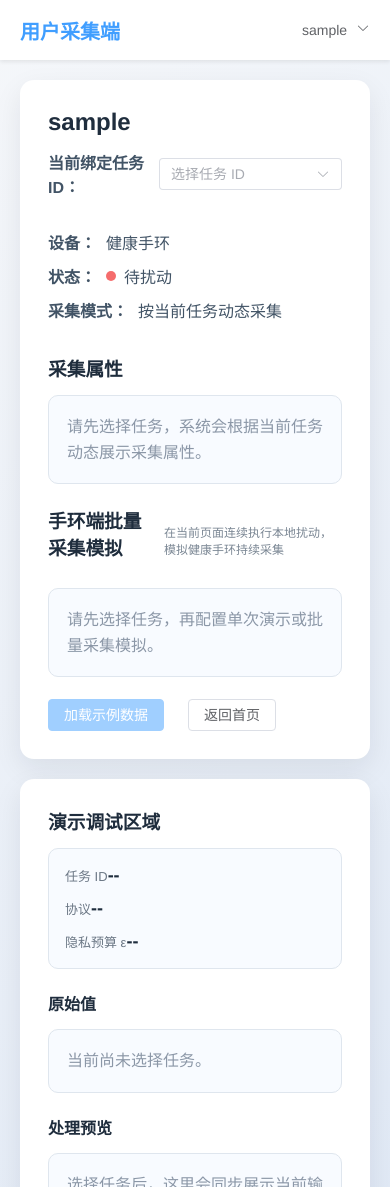
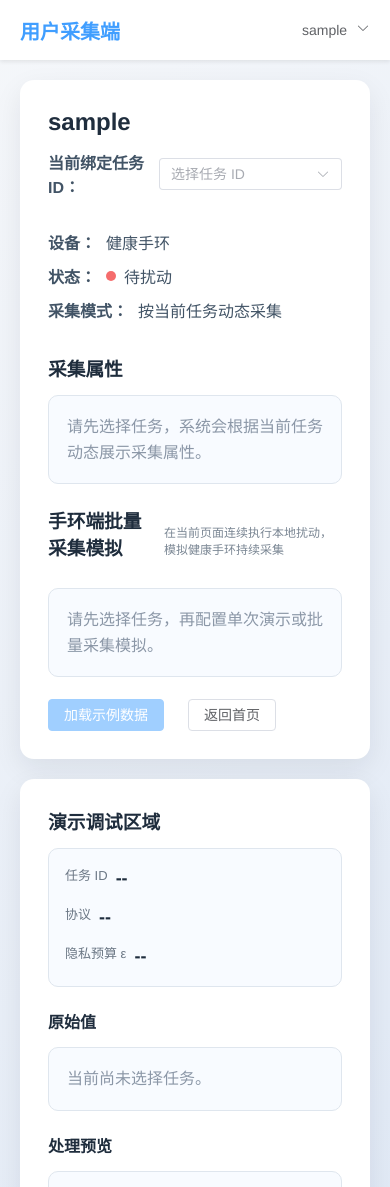
Before and after one commit to Zhou-sq05/trae-team-project, a Vue app in the folder vue-privacy-demo/: page /user/device in a window 390 px wide. Shown: the top 1187 px of the page. Built offline with nearby package versions, Linux system fonts and the light colour scheme; sample sign-in values are in the browser's storage.

Commit message:
style(UserDevice): 修改顶部卡片布局为弹性布局并优化响应式设计
将网格布局改为弹性布局以提升灵活性，并添加响应式设计确保在小屏幕下有更好的显示效果。优化了间距和文本溢出处理。

```diff
--- a/vue-privacy-demo/src/views/user/UserDevice.vue
+++ b/vue-privacy-demo/src/views/user/UserDevice.vue
@@ -1151,9 +1151,32 @@ onMounted(() => {
 
 .demo-top-card {
   padding: 16px;
-  display: grid;
-  grid-template-columns: repeat(3, minmax(0, 1fr));
-  gap: 12px;
+  display: flex;
+  align-items: center;
+  justify-content: space-between;
+  gap: 20px;
+}
+
+.demo-top-item {
+  display: flex;
+  align-items: center;
+  gap: 8px;
+}
+
+.demo-top-item:first-child {
+  flex: 0 1 40%;
+  min-width: 0;
+}
+
+.demo-top-item:not(:first-child) {
+  flex: 0 0 auto;
+}
+
+.demo-top-value {
+  font-size: 18px;
+  font-weight: 700;
+  color: #1f2d3d;
+  word-break: break-all;
 }
 
 .preview-card {
@@ -1172,9 +1195,18 @@ onMounted(() => {
   }
 
   .task-meta-grid,
-  .card-grid,
+  .card-grid {
+    grid-template-columns: 1fr;
+  }
+
   .demo-top-card {
-    grid-template-columns: 1fr;
+    flex-direction: column;
+    align-items: flex-start;
+    gap: 12px;
+  }
+
+  .demo-top-item {
+    width: 100%;
   }
 }
 </style>
```
